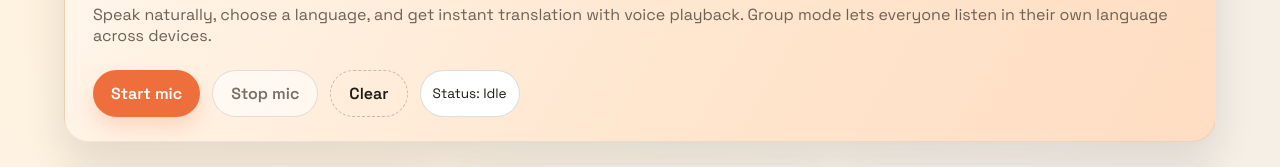
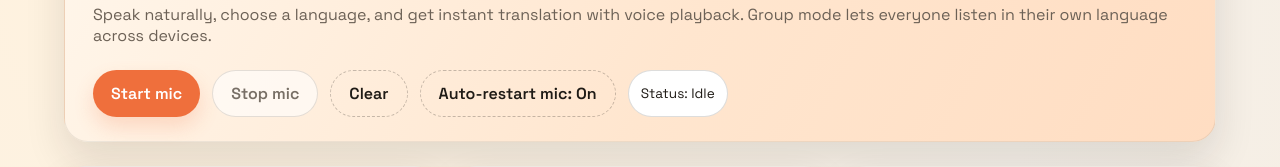
Before and after one commit to shahkaran4205/language-translation, a Next.js app: page / in a window 1280 px wide. Shown: the part 184-351 px from the top of the page. Built offline with nearby package versions, Linux system fonts and the light colour scheme; no server answers.

Commit message:
Update page.js

```diff
--- a/app/page.js
+++ b/app/page.js
@@ -66,6 +66,7 @@ export default function HomePage() {
   const [translation, setTranslation] = useState("");
   const [status, setStatus] = useState("Idle");
   const [isListening, setIsListening] = useState(false);
+  const [autoRestartMic, setAutoRestartMic] = useState(true);
   const [autoSpeak, setAutoSpeak] = useState(true);
   const [voiceUri, setVoiceUri] = useState("");
   const [messages, setMessages] = useState([]);
@@ -440,6 +441,18 @@ export default function HomePage() {
       setIsListening(true);
     };
     recognition.onend = () => {
+      if (autoRestartMic && isListening) {
+        setStatus("Listening...");
+        setTimeout(() => {
+          try {
+            recognition.start();
+          } catch (error) {
+            setStatus("Mic error");
+            setIsListening(false);
+          }
+        }, 300);
+        return;
+      }
       setStatus("Idle");
       setIsListening(false);
     };
@@ -661,6 +674,13 @@ export default function HomePage() {
             </button>
             <button className="ghost" onClick={resetTranscripts}>
               Clear
+            </button>
+            <button
+              className="ghost"
+              onClick={() => setAutoRestartMic((prev) => !prev)}
+              disabled={!capabilities.speechRecognition}
+            >
+              Auto-restart mic: {autoRestartMic ? "On" : "Off"}
             </button>
             <span className="badge">Status: {status}</span>
             {latencyMs !== null && (
```
